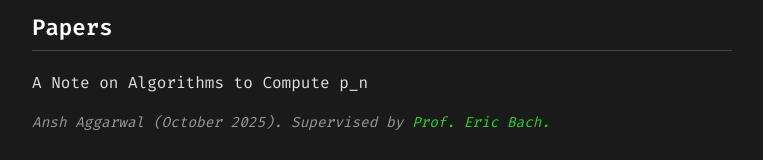
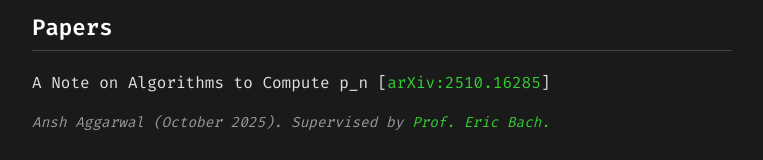
Before and after one commit to spaceybread/spaceybread.github.io, a plain HTML site: page research.html in a window 1280 px wide. Shown: the part 160-320 px from the top of the page, without its empty margins (0-763 px from the left). Drawn offline with Linux system fonts and the light colour scheme.

Commit message:
added arxiv link

```diff
--- a/research.html
+++ b/research.html
@@ -21,7 +21,7 @@
     <h2>Papers</h2>
 
     <div class="news-item">
-      <p>A Note on Algorithms to Compute p_n</p>
+      <p>A Note on Algorithms to Compute p_n [<a href="https://arxiv.org/abs/2510.16285">arXiv:2510.16285</a>]</p>
       <p class="date">Ansh Aggarwal (October 2025). Supervised by <a href="https://pages.cs.wisc.edu/~bach/">Prof. Eric Bach.</a></p>
     </div>
 
```
